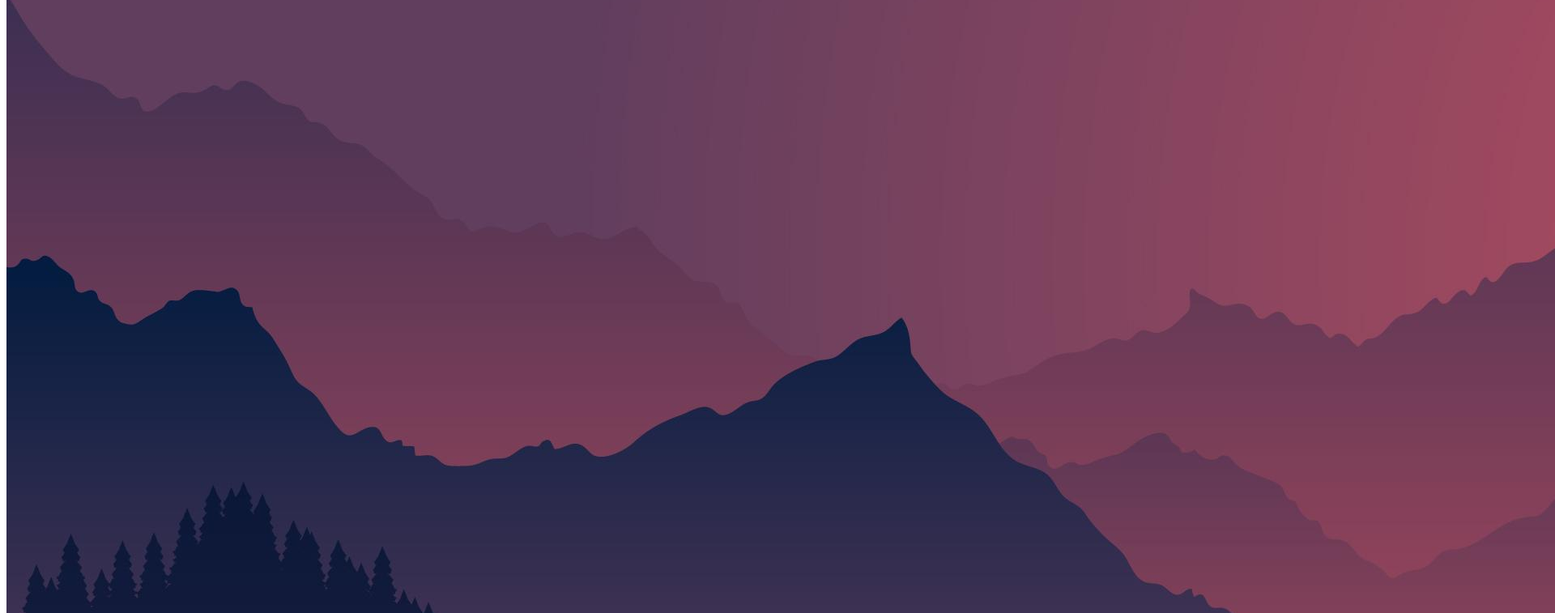
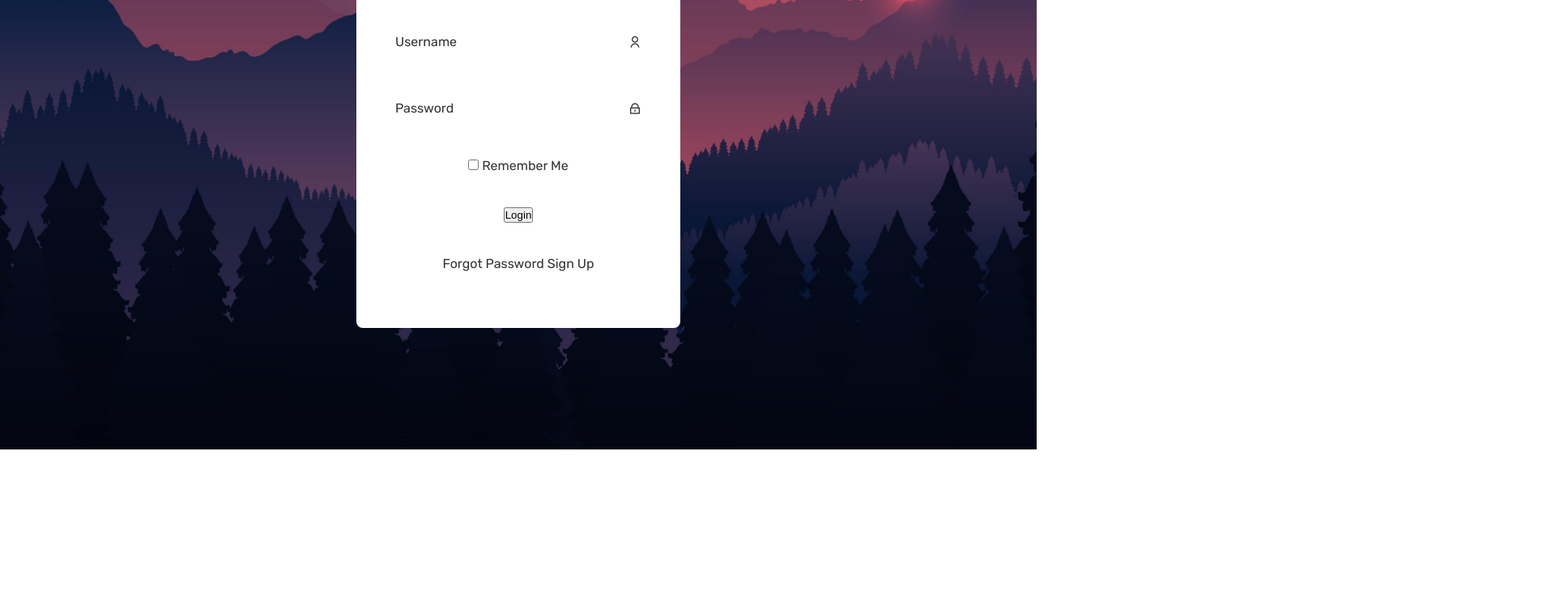
Before and after one commit to IAmRiteshKoushik/CSSPractice, a plain HTML site: page proj1-login-form/index.html in a window 1280 px wide. Shown: the part 245-1002 px from the top of the page at 81% size, 1920 px wide, since content can reach past the window. After the commit the page ends 800 px from the top, so only its background shows below. Drawn offline with nearby package versions, Linux system fonts and the light colour scheme.

Commit message:
Stage 01 completed

```diff
--- a/proj1-login-form/index.html
+++ b/proj1-login-form/index.html
@@ -5,9 +5,13 @@
     <meta http-equiv="X-UA-Compatible" content="IE=edge">
     <meta name="viewport" content="width=device-width, initial-scale=1.0">
     <title>Animated Login Form</title>
+    <!-- CSS Stylesheet -->
     <link rel="stylesheet" href="style.css">
+    <!-- icons in the webpage -->
+    <link href="https://cdn.jsdelivr.net/npm/remixicon@2.5.0/fonts/remixicon.css" rel="stylesheet">
 </head>
 <body>
+    <!-- Encasing everything inside a div tag. -->
     <div id="page" class="site">
         <div class="form-wrapper">
 
@@ -25,11 +29,13 @@
                     <div>
                         <input type="text" id="username">
                         <label for="username">Username</label>
+                        <i class="ri-user-line"></i>
                     </div>
                     <!-- Password Field -->
                     <div>
                         <input type="password" id="password">
-                        <label for="password">Username</label>
+                        <label for="password">Password</label>
+                        <i class="ri-lock-line"></i>
                     </div>
                     <!-- Remember Me Checkbox -->
                     <div class="checkbox">
--- a/proj1-login-form/style.css
+++ b/proj1-login-form/style.css
@@ -0,0 +1,119 @@
+@import url('https://fonts.googleapis.com/css2?family=Rubik:wght@400;600&display=swap');
+
+:root{
+
+    /* Declaring global CSS variables */
+    --primary-color: #ed5967;
+    --white-color: #ffffff;
+    --radius: 8px;
+}
+
+*{
+    /* Removing any forms of margins and
+    paddings that some of the modern day
+    browsers tend to add by themselves */
+    margin: 0;
+    padding: 0;
+}
+
+*, ::before, ::after{
+    /* When we add in a border box, the size
+    of it stays the same as what has been
+    described in the height and width limits
+    and is not subjected to change due to
+    padding issues. The box would rather accomodate
+    the text differnently than expand by itself. */
+    box-sizing: border-box;
+}
+
+body{
+    font-family: 'Rubik', sans-serif;
+    font-size: 16px;
+    font-weight: 400;
+    line-height: 1.8;
+    color: #333333;
+}
+
+a{
+    /* We carry out the text decoration when
+    do not want any unspecified color changes
+    to happen to the hyperlinks  */
+    text-decoration: none;
+    /* With hyperlinks we want the font color
+    to be inherited from the color of the text
+    we specify in the div. Every div would have
+    a different color specified to it hence
+    adding this property would allow us
+    to directly inherit the property without
+    having to write explicit CSS each time. */
+    color: inherit;
+}
+
+.form-wrapper{
+    /* Invokign CSS-Flexbox. This allows
+    us powerful alignment capabilities.
+    Content is displayed in form of containers
+    and they are treated as arrays inside
+    the flexbox. Also, helps with reponsiveness */
+    display: flex;
+    align-items: center;
+    justify-content: center;
+    height: 100vh;
+}
+
+.form-wrapper img{
+    /* Adding an absolute position makes the
+    location of the image constant/immovable
+    throughout the screen */
+    position: absolute;
+    width: 100%;
+    height: 100%;
+
+    /* The image is clipped in-order to
+    fit in the screen without changing the
+    size or the aspect-ratio */
+    object-fit: cover;
+}
+
+.login{
+    position: relative;
+    max-width: 400px;
+    width: 100%;
+    padding: 2em;
+    text-align: center;
+    background-color: var(--white-color);
+    border-radius: var(--radius);
+}
+
+form > div{
+    position: relative;
+    margin: 2em 0;
+
+}
+
+/* We are writing CSS rules for input fields
+inside out div which are not carrying the classname
+.checkbox ; hence the pseudo-class selector*/
+form div:not(.checkbox) input{
+    outline: 0;
+    width: 100%;
+    height: 50px;
+    padding: 0 1em;
+    border: var(--radius);
+    background-color: transparent;
+}
+
+form div:not(.checkbox) :where(label, i){
+    position: absolute;
+    top: 50%;
+    left: 1em;
+    transform: translateY(-50%);
+
+}
+
+/* Targetting the tags which contain the icons
+for username and password */
+form div:not(.checkbox) i {
+    right: 1em;
+    left: auto;
+}
```
